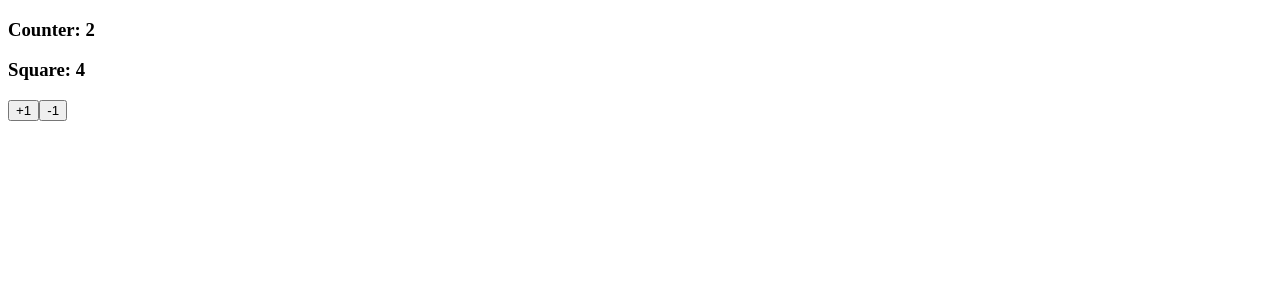
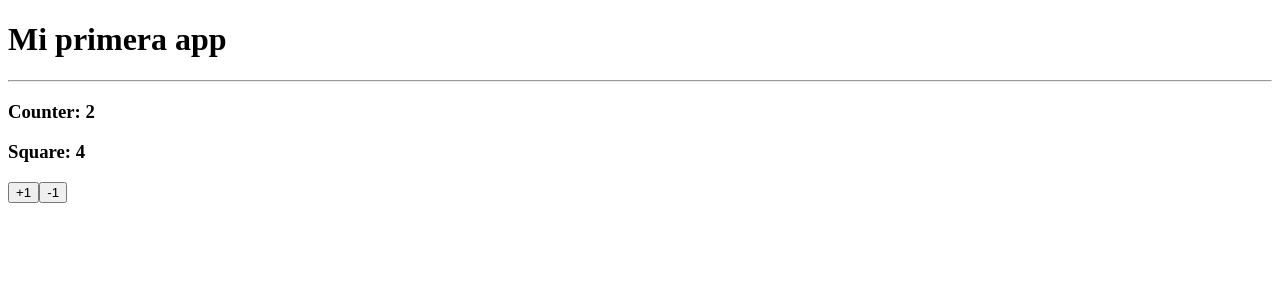
Before and after one commit to javicb/vue-indecisionapp, a Vue app: page / in a window 1280 px wide. Shown: the top 300 px of the page. Built offline with nearby package versions, Linux system fonts and the light colour scheme.

Commit message:
refactor: move counter logic to MyCounter component

```diff
--- a/src/App.vue
+++ b/src/App.vue
@@ -1,26 +1,9 @@
 <template>
-  <section>
-    <h3>Counter: {{ counter }}</h3>
-    <h3>Square: {{ squareCounter }}</h3>
-
-    <div>
-      <button @click="increment">+1</button>
-      <button @click="decrement">-1</button>
-    </div>
-  </section>
+  <h1>Mi primera app</h1>
+  <hr />
+  <MyCounter />
 </template>
 
 <script lang="ts" setup>
-import { computed, ref } from 'vue'
-
-const counter = ref(2)
-const squareCounter = computed(() => counter.value * counter.value)
-
-const increment = () => {
-  counter.value++
-}
-
-const decrement = () => {
-  counter.value--
-}
+import MyCounter from './components/MyCounter.vue'
 </script>
--- /dev/null
+++ b/src/components/MyCounter.vue
@@ -0,0 +1,26 @@
+<template>
+  <section>
+    <h3>Counter: {{ counter }}</h3>
+    <h3>Square: {{ squareCounter }}</h3>
+
+    <div>
+      <button @click="increment">+1</button>
+      <button @click="decrement">-1</button>
+    </div>
+  </section>
+</template>
+
+<script lang="ts" setup>
+import { computed, ref } from 'vue'
+
+const counter = ref(2)
+const squareCounter = computed(() => counter.value * counter.value)
+
+const increment = () => {
+  counter.value++
+}
+
+const decrement = () => {
+  counter.value--
+}
+</script>
```
